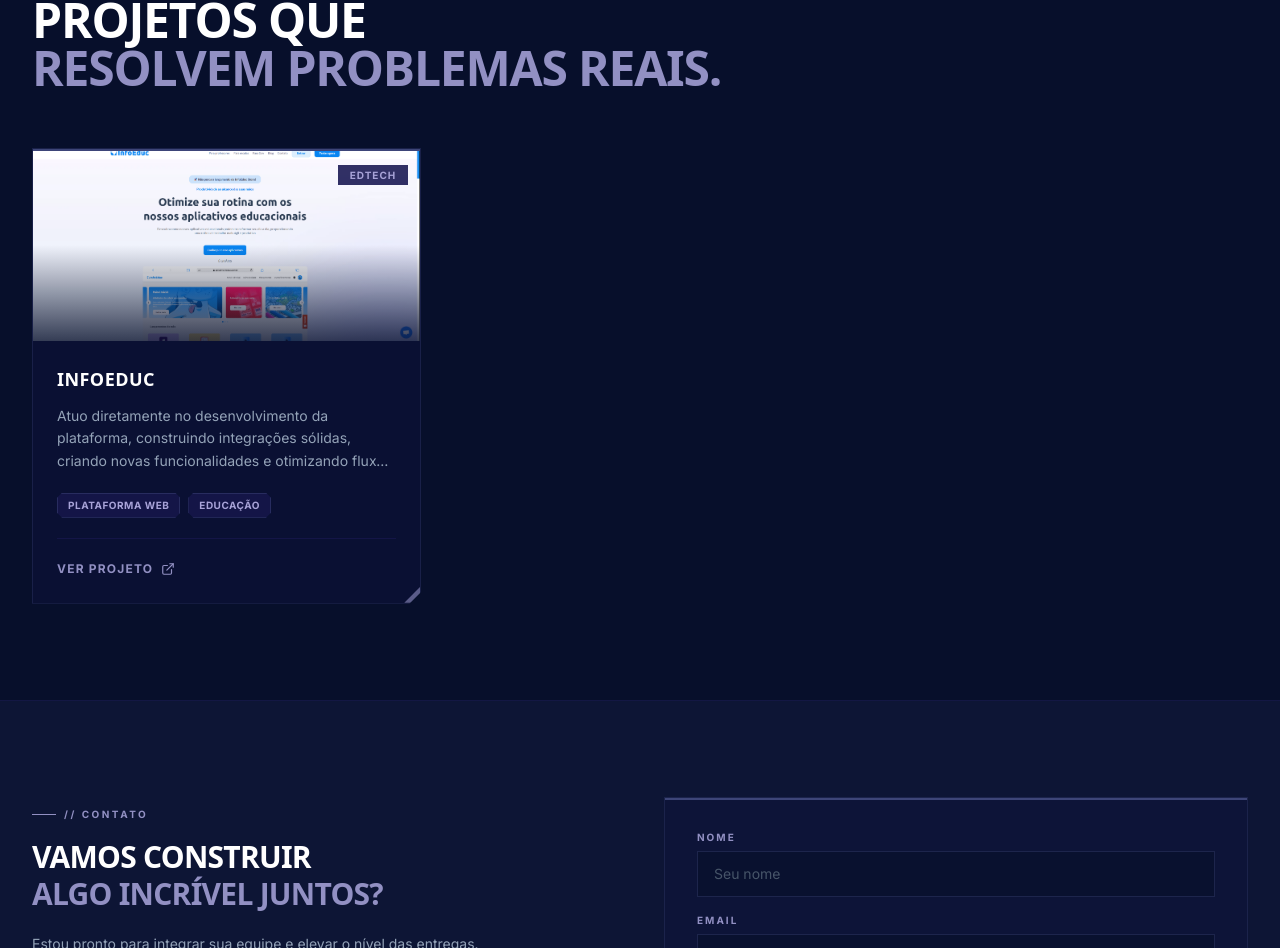
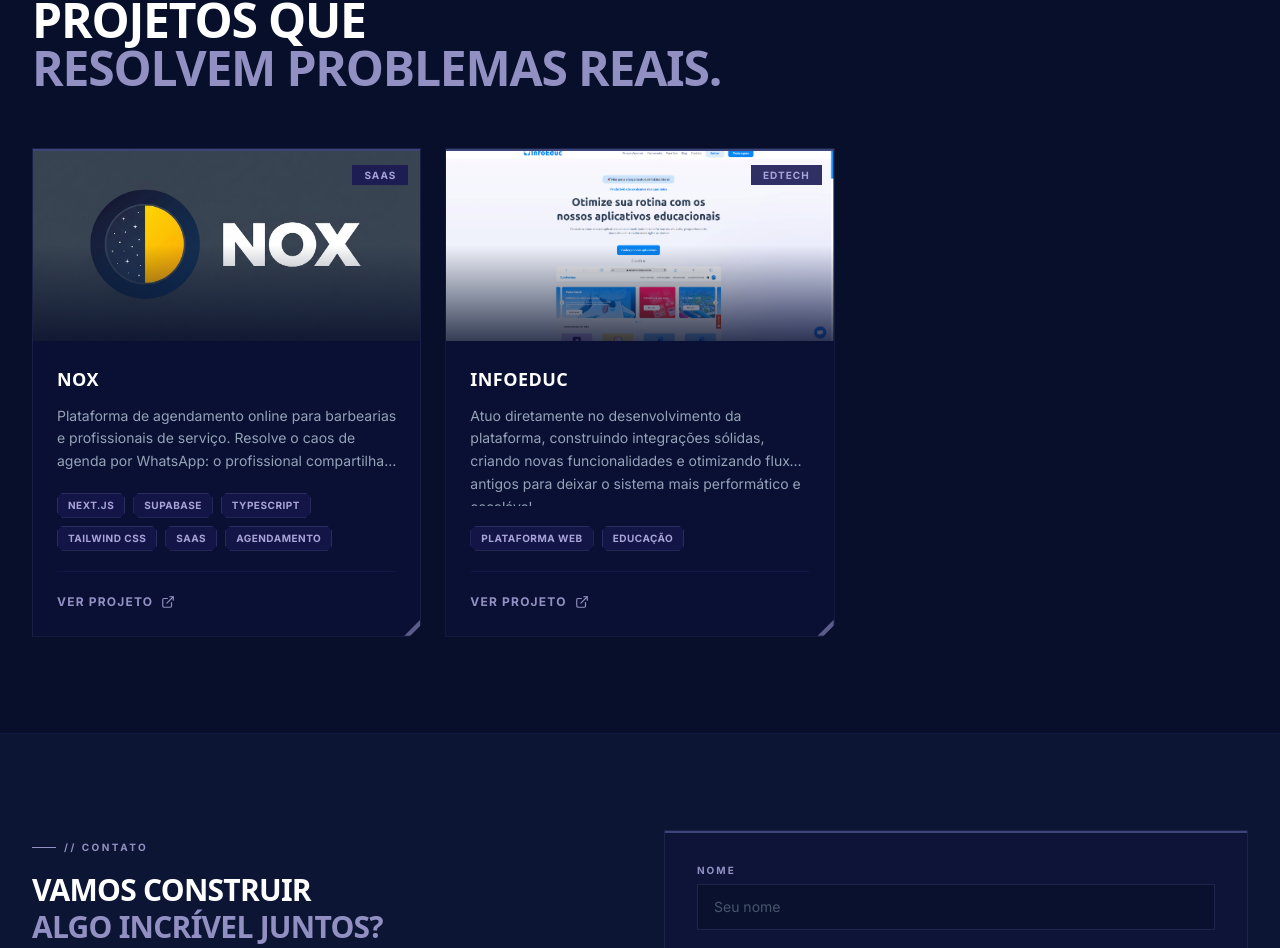
Before and after one commit to siqueiraln/Portfolio, a React (Vite) app: page / in a window 1280 px wide. Shown: the part 2395-3343 px from the top of the page. Built offline with nearby package versions, Linux system fonts and the light colour scheme; a web font is replaced by a local one.

Commit message:
Add NOX to portfolio projects
https://claude.ai/code/session_01AfcG1p3R7P54dLkg5DPKik

```diff
--- a/constants.tsx
+++ b/constants.tsx
@@ -45,6 +45,15 @@ export const ABOUT_TEXT = [
 
 export const PROJECTS: Project[] = [
   {
+    id: '1',
+    title: 'NOX',
+    category: 'SaaS',
+    description: 'Plataforma de agendamento online para barbearias e profissionais de serviço. Resolve o caos de agenda por WhatsApp: o profissional compartilha um link único e o cliente agenda em 3 cliques, sem baixar app nem criar conta.',
+    imageUrl: '/nox.jpeg',
+    techStack: ['Next.js', 'Supabase', 'TypeScript', 'Tailwind CSS', 'SaaS', 'Agendamento'],
+    demoUrl: 'https://noxapp.vercel.app'
+  },
+  {
     id: '4',
     title: 'InfoEduc',
     category: 'EdTech',
```
